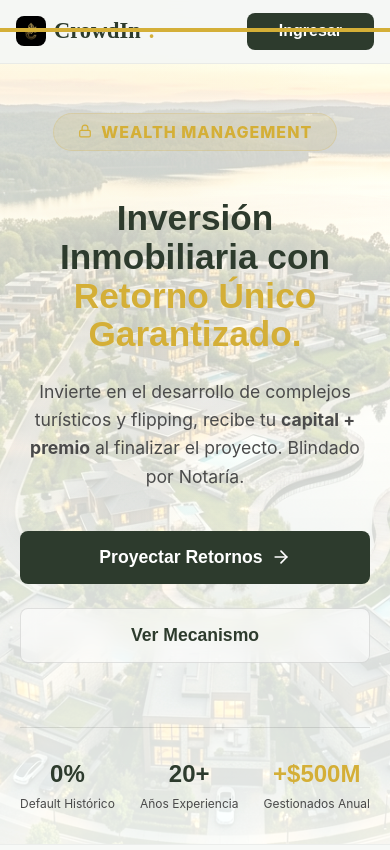
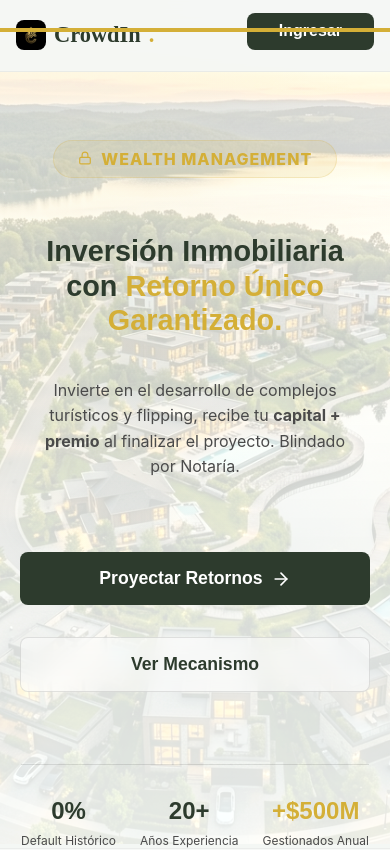
Before and after one commit to Rentapro/CrowdIn, a React (Vite) app: page / in a window 390 px wide. Shown: the top 850 px of the page. Built offline with nearby package versions, Linux system fonts and the light colour scheme.

Commit message:
Fix: Fine-tuned mobile UI spacing and hero typography

```diff
--- a/src/index.css
+++ b/src/index.css
@@ -312,21 +312,33 @@ body {
   }
 
   .hero {
-    padding-top: 80px;
+    padding-top: 140px !important;
     text-align: center;
+    display: flex;
+    flex-direction: column;
+    justify-content: flex-start;
   }
 
   .hero-title {
-    font-size: 2.2rem !important;
-    margin-top: 1rem;
+    font-size: 1.8rem !important;
+    line-height: 1.2 !important;
+    margin-top: 1.5rem !important;
   }
 
   .hero-subtitle {
-    font-size: 1.1rem !important;
+    font-size: 1rem !important;
+    padding: 0 1rem;
+  }
+
+  .hero-content {
+    display: flex;
+    flex-direction: column;
+    align-items: center;
   }
 
   .btn {
     width: 100%;
+    margin-bottom: 0.5rem;
     justify-content: center;
   }
 
```
